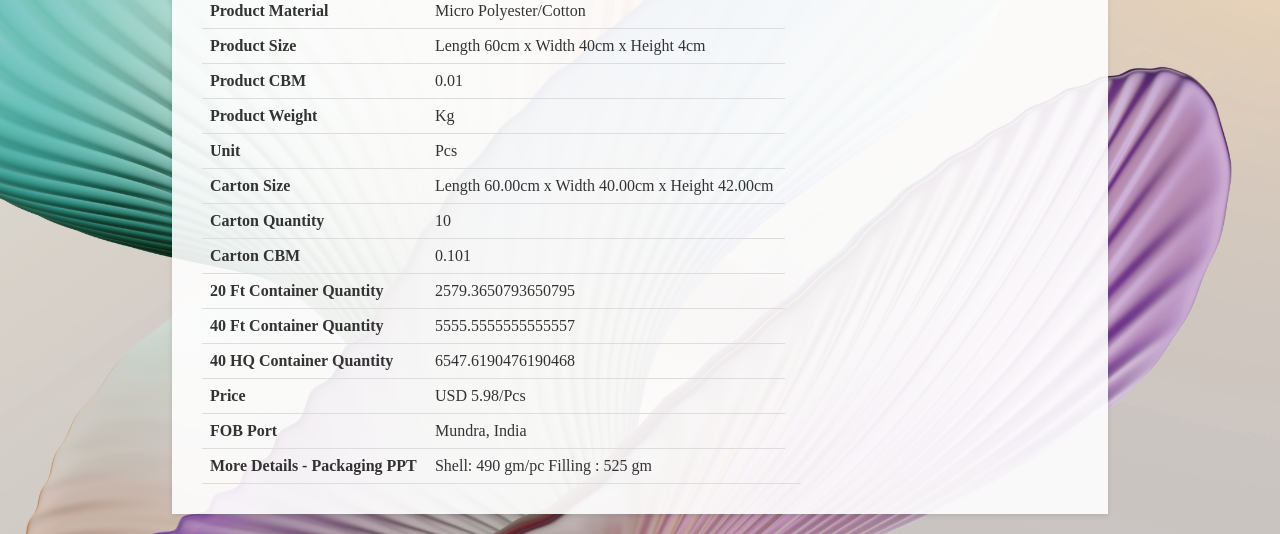
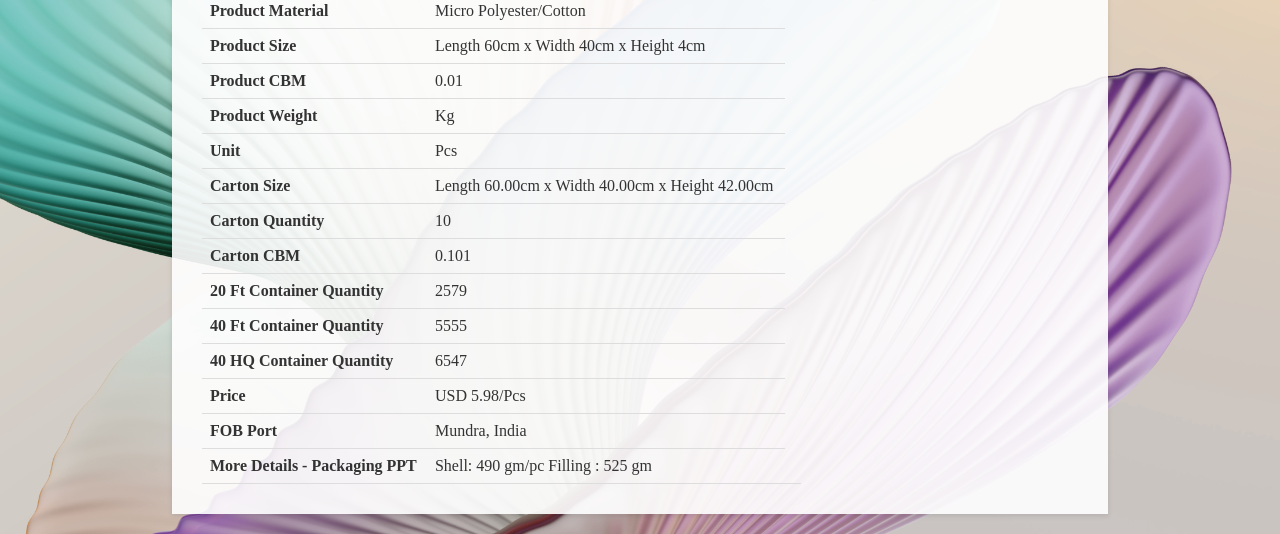
Before and after one commit to GBSLIT/GB26838, a plain HTML site: page index.html in a window 1280 px wide. Shown: the part 305-839 px from the top of the page. Drawn offline with Linux system fonts and the light colour scheme.

Commit message:
Update index.html

```diff
--- a/index.html
+++ b/index.html
@@ -177,15 +177,15 @@
                 </tr>
                 <tr>
                     <th>20 Ft Container Quantity</th>
-                    <td>2579.3650793650795 </td>
+                    <td>2579 </td>
                 </tr>
                 <tr>
                     <th>40 Ft Container Quantity</th>
-                    <td>5555.5555555555557 </td>
+                    <td>5555 </td>
                 </tr>
                 <tr>
                     <th>40 HQ Container Quantity</th>
-                    <td>6547.6190476190468 </td>
+                    <td>6547 </td>
                  </tr>
                 <tr>
                     <th>Price</th>
```
